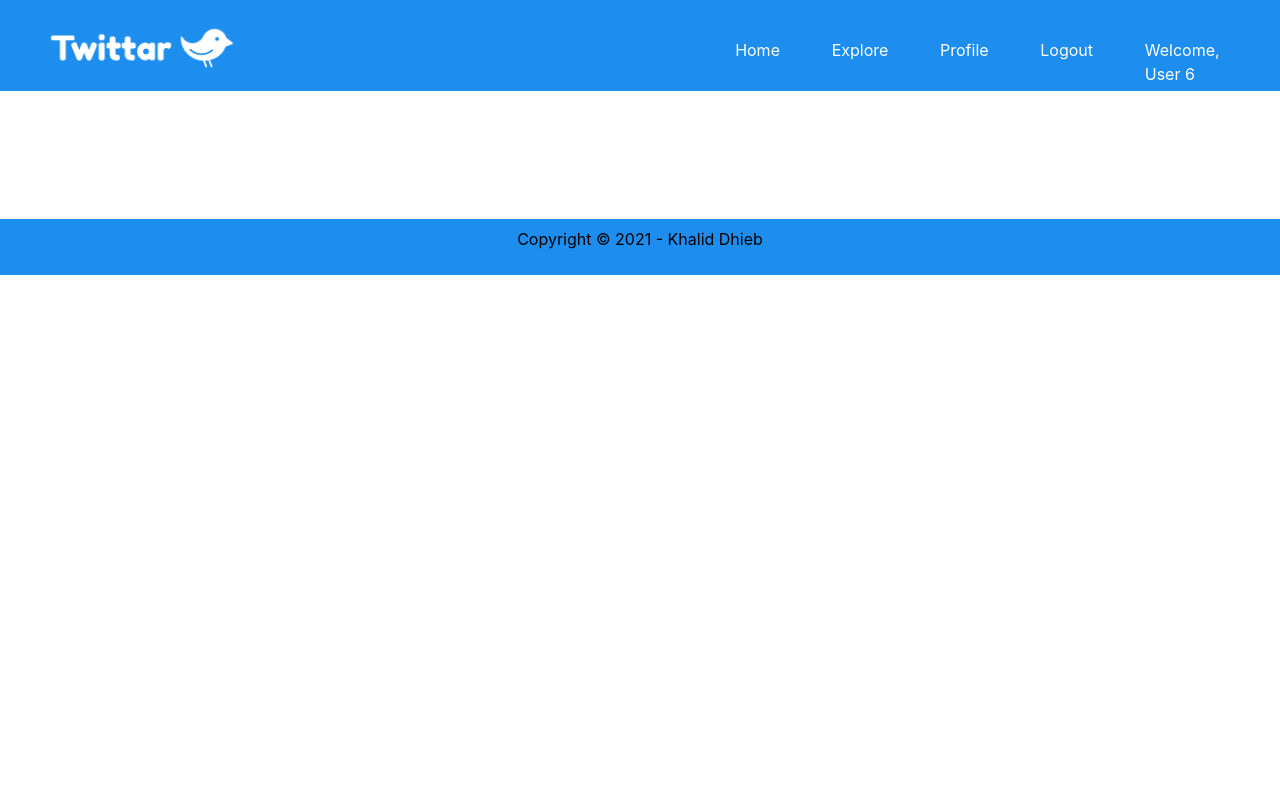
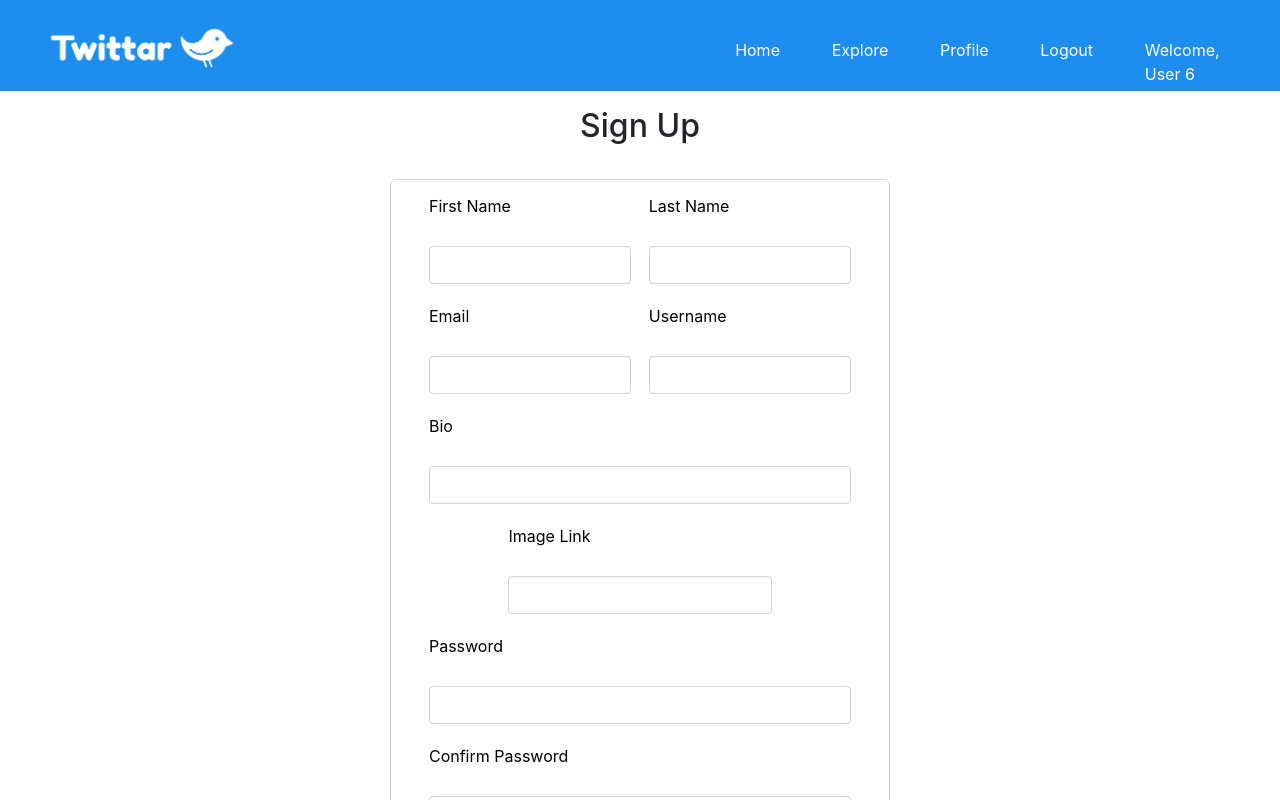
Before and after one commit to KDhieb/twittar, a React (Create React App) app: page /signup in a window 1280 px wide. Shown: the top 800 px of the page. Built offline with nearby package versions, Linux system fonts and the light colour scheme; no server answers.

Commit message:
Added template components for login and signup.

```diff
--- a/src/App.js
+++ b/src/App.js
@@ -5,6 +5,8 @@ import Navbar from "./components/Navbar";
 import Tweets from "./components/Tweets";
 import Profile from "./components/Profile";
 import AddTweet from "./components/AddTweet";
+import Signup from "./components/Signup";
+import Login from "./components/Login";
 import { fetchTweets, fetchHomeTweets } from "./fetcher";
 
 function App() {
@@ -76,6 +78,14 @@ function App() {
           ></Route>
 
           <Route path="/auth"></Route>
+
+          <Route path="/signup">
+            <Signup />
+          </Route>
+
+          <Route path="/login">
+            <Login />
+          </Route>
         </Switch>
 
         <Footer />
--- a/src/components/AddTweet.js
+++ b/src/components/AddTweet.js
@@ -28,7 +28,6 @@ const AddTweet = ({ id, onAddTweet, forceUpdate }) => {
           placeholder=" Add a Tweet"
           value={text}
           onChange={(e) => setText(e.target.value)}
-          // size={100}
           maxLength={255}
         />
         {/* </div> */}
--- a/src/components/Footer.js
+++ b/src/components/Footer.js
@@ -3,15 +3,10 @@ import "../css/components.css";
 const Footer = () => {
   return (
     <footer className="navbar footer">
-      <div>
-
-
-      </div>
-      <p className="">Copyright &copy; 2021 - Khalid Dhieb</p>
+      <div></div>
+      <p className="footer">Copyright &copy; 2021 - Khalid Dhieb</p>
       <p></p>
     </footer>
-
-
   );
 };
 
--- /dev/null
+++ b/src/components/Login.js
@@ -0,0 +1,63 @@
+import { useState, useEffect } from "react";
+
+const Login = () => {
+  const [username, setUsername] = useState("");
+  const [password, setPassword] = useState("");
+
+  const onSubmitForm = async (e) => {
+    e.preventDefault();
+  };
+
+  return (
+    <>
+      <h2 className="text-center mt-3">Welcome back.</h2>
+      <div className="form-wrapper">
+        <form className="signup-form" onSubmit={onSubmitForm}>
+          <div className="signup-form-wrapper">
+            <div className="signup-form-element-wrapper">
+              <div>
+                <label for="username">Username</label>
+                <input
+                  type="text"
+                  // placeholder=" Add a Tweet"
+                  // value={text}
+                  // onChange={(e) => setText(e.target.value)}
+                  maxLength={255}
+                  size={100}
+                  className="form-control"
+                  id="username"
+                ></input>
+              </div>
+            </div>
+
+            <div className="signup-form-element-wrapper">
+              <div>
+                <label for="pass1">Password</label>
+                <input
+                  type="password"
+                  // placeholder=" Add a Tweet"
+                  // value={text}
+                  // onChange={(e) => setText(e.target.value)}
+                  maxLength={255}
+                  size={100}
+                  className="form-control"
+                  id="pass1"
+                ></input>
+              </div>
+            </div>
+
+            <input
+              type="submit"
+              // placeholder=" Add a Tweet"
+              value="Log in"
+              // onChange={(e) => setText(e.target.value)}
+              className="signup-form-button btn btn-primary"
+            ></input>
+          </div>
+        </form>
+      </div>
+    </>
+  );
+};
+
+export default Login;
--- a/src/components/Profile.js
+++ b/src/components/Profile.js
@@ -2,7 +2,7 @@ import { Link, useParams } from "react-router-dom";
 import { useState, useEffect } from "react";
 import DisplayPicture from "./DisplayPicture";
 import Tweets from "./Tweets";
-// import isEmpty from "../utility";
+
 import {
   fetchProfile,
   fetchUserTweets,
--- /dev/null
+++ b/src/components/Signup.js
@@ -0,0 +1,162 @@
+import { useState, useEffect } from "react";
+
+const Signup = () => {
+  const [firstname, setFirstname] = useState("");
+  const [lastname, setLastname] = useState("");
+  const [email, setEmail] = useState("");
+  const [username, setUsername] = useState("");
+  const [bio, setBio] = useState("");
+  const [imagelink, setImagelink] = useState("");
+  const [pass1, setPass1] = useState("");
+  const [pass2, setPass2] = useState("");
+
+  const onSubmitForm = async (e) => {
+    e.preventDefault();
+  };
+
+  return (
+    <>
+      <h2 className="text-center mt-3">Sign Up</h2>
+      <div className="form-wrapper">
+        <form className="signup-form" onSubmit={onSubmitForm}>
+          <div className="signup-form-wrapper">
+            <div className="signup-form-element-wrapper">
+              <div>
+                <label for="firstname">First Name</label>
+                <input
+                  className="form-control"
+                  id="firstname"
+                  type="text"
+                  // placeholder=" Add a Tweet"
+                  // value={text}
+                  // onChange={(e) => setText(e.target.value)}
+                  maxLength={255}
+                ></input>
+              </div>
+              {/* </div> */}
+
+              {/* <div className="signup-form-element-wrapper"> */}
+              <div>
+                <label for="lastname">Last Name</label>
+                <input
+                  type="text"
+                  // placeholder=" Add a Tweet"
+                  // value={text}
+                  // onChange={(e) => setText(e.target.value)}
+                  maxLength={255}
+                  className="form-control"
+                  id="lastname"
+                ></input>
+              </div>
+            </div>
+
+            <div className="signup-form-element-wrapper">
+              <div>
+                <label for="email">Email</label>
+                <input
+                  type="email"
+                  // placeholder=" Add a Tweet"
+                  // value={text}
+                  // onChange={(e) => setText(e.target.value)}
+                  maxLength={255}
+                  className="form-control"
+                  id="email"
+                ></input>
+              </div>
+
+              <div>
+                <label for="username">Username</label>
+                <input
+                  type="text"
+                  // placeholder=" Add a Tweet"
+                  // value={text}
+                  // onChange={(e) => setText(e.target.value)}
+                  maxLength={255}
+                  className="form-control"
+                  id="username"
+                ></input>
+              </div>
+            </div>
+
+            <div className="signup-form-element-wrapper">
+              <div>
+                <label for="bio">Bio</label>
+                <input
+                  type="text"
+                  // placeholder=" Add a Tweet"
+                  // value={text}
+                  // onChange={(e) => setText(e.target.value)}
+                  maxLength={255}
+                  size={100}
+                  className="form-control"
+                  id="bio"
+                ></input>
+              </div>
+            </div>
+
+            <div className="signup-form-element-wrapper">
+              <div>
+                <label for="imagelink">Image Link</label>
+                <input
+                  type="text"
+                  // placeholder=" Add a Tweet"
+                  // value={text}
+                  // onChange={(e) => setText(e.target.value)}
+                  maxLength={255}
+                  className="form-control"
+                  id="imagelink"
+                ></input>
+              </div>
+            </div>
+
+            <div className="signup-form-element-wrapper">
+              <div>
+                <label for="pass1">Password</label>
+                <input
+                  type="password"
+                  // placeholder=" Add a Tweet"
+                  // value={text}
+                  // onChange={(e) => setText(e.target.value)}
+                  maxLength={255}
+                  size={100}
+                  className="form-control"
+                  id="pass1"
+                ></input>
+              </div>
+            </div>
+
+            <div className="signup-form-element-wrapper">
+              <div>
+                <label for="pass2">Confirm Password</label>
+                <input
+                  type="password"
+                  // placeholder=" Add a Tweet"
+                  // value={text}
+                  // onChange={(e) => setText(e.target.value)}
+                  maxLength={255}
+                  size={100}
+                  className="form-control"
+                  id="pass2"
+                ></input>
+              </div>
+            </div>
+
+            <input
+              type="submit"
+              // placeholder=" Add a Tweet"
+              value="Sign up"
+              // onChange={(e) => setText(e.target.value)}
+              className="signup-form-button btn btn-primary"
+            ></input>
+          </div>
+
+          {/* <div className="signup-form-element-wrapper"> */}
+
+          {/* </div> */}
+        </form>
+      </div>
+    </>
+  );
+};
+
+export default Signup;
--- a/src/components/Tweets.js
+++ b/src/components/Tweets.js
@@ -16,6 +16,13 @@ const Tweets = ({ tweets, authUserID, forceUpdate, onDelete }) => {
           onDelete={onDelete}
         ></Tweet>
       ))}
+
+      {tweets.length == 0 && (
+        <h3>
+          You are not following anyone yet! Follow others to keep up with their
+          tweets!
+        </h3>
+      )}
     </div>
   );
 };
--- a/src/css/components.css
+++ b/src/css/components.css
@@ -248,3 +248,63 @@ code {
   padding: 3px 7px;
   font-size: 17px;
 }
+
+.signup-form {
+  /* display: flex; */
+  /* width: 100%; */
+  max-width: 500px;
+  /* background-color: grey; */
+  color: white;
+  padding: 14px 20px;
+  /* margin: 8px 0; */
+  border: none;
+  /* border-radius: 4px; */
+  cursor: pointer;
+}
+
+.signup-form-wrapper label {
+  color: black;
+}
+
+.signup-form input {
+}
+
+.signup-form-wrapper {
+  display: flex;
+  justify-content: space-evenly;
+  flex-wrap: wrap;
+}
+
+.signup-form-element-wrapper {
+  display: flex;
+  justify-content: space-between;
+}
+
+#bio {
+  width: 100%;
+}
+
+.signup-form-wrapper div {
+  margin: 0% 2%;
+}
+
+.singup-form-button {
+  width: 20px;
+}
+
+.form-wrapper {
+  display: flex;
+  justify-content: center;
+  /* padding-left: 25%; */
+  /* padding-right: 25%; */
+  /* margin-left: 25%;
+  margin-right: 25%; */
+  /* text-align: left; */
+}
+
+.form-wrapper form {
+  margin-top: 2%;
+  min-width: 300px;
+  border: 1px solid lightgray;
+  border-radius: 1%;
+}
```
Also changed, not shown: src/components/EditProfile.js (added), 2 other files (tests, documents, lock files or other folders).
